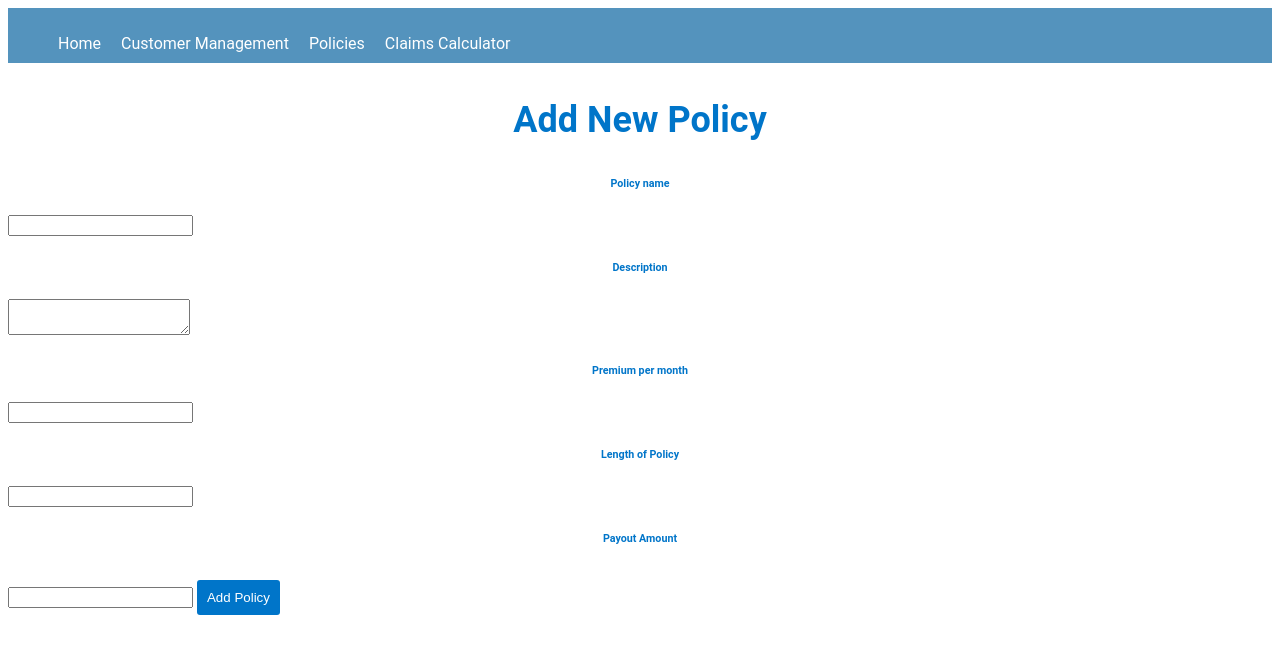
After one commit to gemmaporrill1/IPMS, a Flask app: page /add_policy in a window 1280 px wide. The commit adds this page. Shown: the top 654 px of the page. Run offline with Flask 3, Linux system fonts and the light colour scheme.

Commit message:
more work towards project

```diff
--- a/app.py
+++ b/app.py
@@ -1,8 +1,9 @@
 import os
 import uuid
-from flask import Flask, jsonify, request, render_template
+from flask import Flask, jsonify, request, render_template, redirect
 from flask_sqlalchemy import SQLAlchemy
 from sqlalchemy.sql import text
+from sqlalchemy.orm import relationship
 from datetime import datetime
 from dotenv import load_dotenv
 
@@ -37,6 +38,8 @@ class Policy(db.Model):
     length = db.Column(db.Integer)
     payout = db.Column(db.Integer)
 
+    customers = relationship("Customer", backref="policy")
+
     # JSON = keys
     def to_dict(self):
         return {
@@ -69,38 +72,6 @@ class Customer(db.Model):
         }
 
 
-# customers = [
-#     {
-#         "id": 1,
-#         "name": "John Smith",
-#         "email": "johnsmith@email.com",
-#         "policy": "Health",
-#         "startDate": "2020-01-01",
-#     },
-#     {
-#         "id": 2,
-#         "name": "Jane Smith",
-#         "email": "janesmith@email.com",
-#         "policy": "Vehicle",
-#         "startDate": "2021-04-01",
-#     },
-#     {
-#         "id": 3,
-#         "name": "Doug Brown",
-#         "email": "dougbrown@email.com",
-#         "policy": "Health",
-#         "startDate": "2018-12-01",
-#     },
-#     {
-#         "id": 4,
-#         "name": "Henry Pants",
-#         "email": "hp12@email.com",
-#         "policy": "Life",
-#         "startDate": "2023-01-01",
-#     },
-# ]
-
-
 @app.route("/")
 def login_page():
     return render_template("login.html")
@@ -117,26 +88,41 @@ def customer_management():
     if request.method == "POST":
         name = request.form.get("name")
         email = request.form.get("email")
-        policy = request.form.get("policy")
+        policy_id = request.form.get("policyID")
         start_date = request.form.get("startDate")
         customers_data = Customer(
             name=name,
             email=email,
-            policy=policy,
+            policyID=policy_id,
             startDate=start_date,
         )
         db.session.add(customers_data)
         db.session.commit()
 
     for customer in customers:
-        customer["years_difference"] = policy_length(customer["startDate"])
+        customer.years_difference = policy_length(customer.startDate)
 
     return render_template("customer.html", customers=customers)
 
 
-@app.route("/policy", methods=["GET"])
+@app.route("/policy", methods=["GET", "POST"])
 def policy_page():
     policies = Policy.query.all()
+    if request.method == "POST":
+        name = request.form.get("name")
+        description = request.form.get("description")
+        premium = request.form.get("premium")
+        length = request.form.get("length")
+        payout = request.form.get("payout")
+        policies_data = Policy(
+            name=name,
+            description=description,
+            premium=premium,
+            length=length,
+            payout=payout,
+        )
+        db.session.add(policies_data)
+        db.session.commit()
     return render_template("policy.html", policies=policies)
 
 
@@ -154,23 +140,25 @@ def add_customer_page():
     return render_template("add_customer.html", policies=policies)
 
 
+@app.route("/add_policy", methods=["GET"])
+def add_policy_page():
+    return render_template("add_policy.html")
+
+
 # fix this part
 @app.route("/customer/<id>/delete")
 def delete_customer(id):
-    customers = Policy.query.get(id)
+    selected_customer = Policy.query.get(id)
+    if selected_customer:
+        db.session.delete(selected_customer)
+        db.session.commit()
 
-    selected_customer = next(
-        (customer for customer in customers if customer["id"] == id), None
-    )
-    if selected_customer:
-        customers.remove(selected_customer)
-    return render_template("customer.html", customers=customers)
+    return redirect("/customer")
 
 
 # date calculation
 def policy_length(start_date):
     current_date = datetime.now()
-    start_date = datetime.strptime(start_date, "%Y-%m-%d")
     years_difference = current_date.year - start_date.year
     if current_date.month < start_date.month or (
         current_date.month == start_date.month and current_date.day < start_date.day
--- a/static/styles.css
+++ b/static/styles.css
@@ -165,8 +165,7 @@ table {
   }
 
   .payout{
-    font-size: 24px;
-    color:grey;
+    font-size: 28px;
     text-align: center;
   }
 
@@ -182,6 +181,13 @@ table {
     font-size: 16px;
     font-style: italic;
     color: grey;
+  }
+
+  .payout_description{
+    font-size: 16px;
+    font-style: italic;
+    color: grey;
+    text-align: center;
   }
 
   h6{
@@ -200,3 +206,7 @@ table {
     color: grey;
     text-align: center;
   }
+
+  input{
+    text-align: center;
+  }
--- a/templates/add_customer.html
+++ b/templates/add_customer.html
@@ -11,9 +11,9 @@
         <h6>Customer Email</h6>
         <input name="email" type="text" />
         <h6>Policy</h6>
-        <select name="policy">
+        <select name="policyID">
             {% for policy in policies %}
-            <option>{{policy.name}}</option>
+            <option value="{{policy.policyID}}">{{policy.name}}</option>
             {% endfor %}
         </select>
         <h6>Starting Date</h6>
--- /dev/null
+++ b/templates/add_policy.html
@@ -0,0 +1,22 @@
+{% extends 'base.html' %}
+{% block body %}
+<div class="container">
+    <h3>Add New Policy</h3>
+
+    <form class="add-customer-form"
+    action="{{url_for('policy_page')}}"
+    method="POST">
+        <h6>Policy name</h6>
+        <input name="name" type="text" />
+        <h6>Description</h6>
+        <textarea name="description"></textarea>
+        <h6>Premium per month</h6>
+        <input name="premium" type="number" />
+        <h6>Length of Policy</h6>
+        <input name="length" type="number" />
+        <h6>Payout Amount</h6>
+        <input name="payout" type="number" />
+        <button type="submit">Add Policy</button>
+    </form>
+</div>
+{% endblock %}
--- a/templates/claims.html
+++ b/templates/claims.html
@@ -4,7 +4,7 @@
 <div class="container">
     <h3>Claims Calculator</h3>
     <form class="claims-form"
-    action="{{url_for('claim_calculation')}}"
+    action="{{url_for('claims_page')}}"
     method="POST">
         <label for="customers">Select a customer:</label>
         <select name="customers">
--- a/templates/customer.html
+++ b/templates/customer.html
@@ -8,7 +8,7 @@
             <tr>
                 <th>Name</th>
                 <th>Email</th>
-                <th>Policies</th>
+                <th>Policy</th>
                 <th>Years Active</th>
                 <th>Actions</th>
             </tr>
@@ -17,7 +17,7 @@
         <tr>
             <td>{{customer.name}}</td>
             <td>{{customer.email}}</td>
-            <td>{{customer.policy}}</td>
+            <td>{{customer.policy.name}}</td>
             <td>{{customer.years_difference}}</td>
             <td><button class="add-button">Update</button>
                 <a href="/customer/{{ customer.id }}/delete" onclick="return confirm('Are you sure you want to delete this customer?');">Delete</a>
--- a/templates/policy.html
+++ b/templates/policy.html
@@ -2,11 +2,12 @@
 {% block body %}
 <div class="container">
     <h3>Policies</h3>
+    <button class="add-button" onclick="window.location.href='/add_policy'">Add Policy</button>
     <div class="card-container">
     {% for policy in policies %}
     <div class="card">
             <h5>{{policy.name}}</h5>
-            <p class="payout">R{{policy.payout}}</p>
+            <p class="payout_description">Up to <span class="payout">R{{policy.payout}}</span> in payout</p>
             <p class="premium">R{{policy.premium}} per month</p>
             <p class="length">{{policy.length}} years</p>
             <p class="description">{{policy.description}}</p>
```
